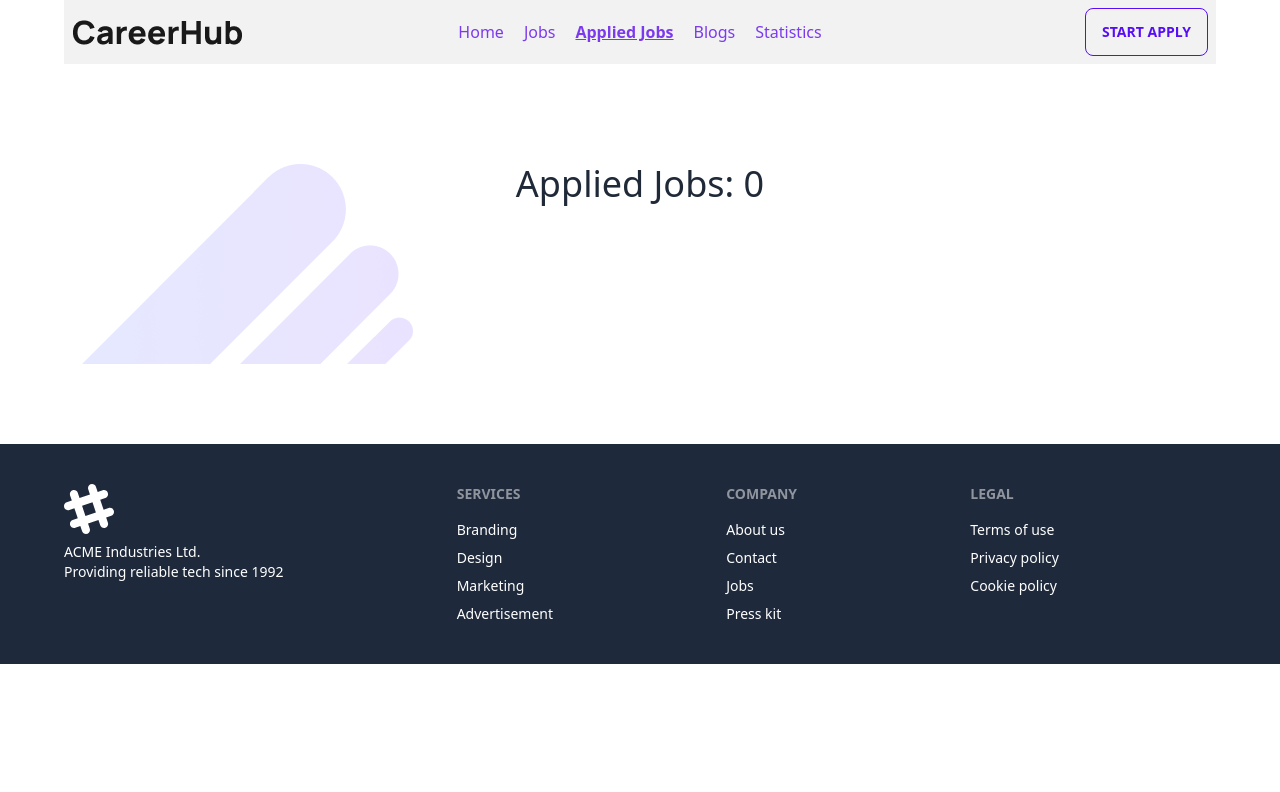
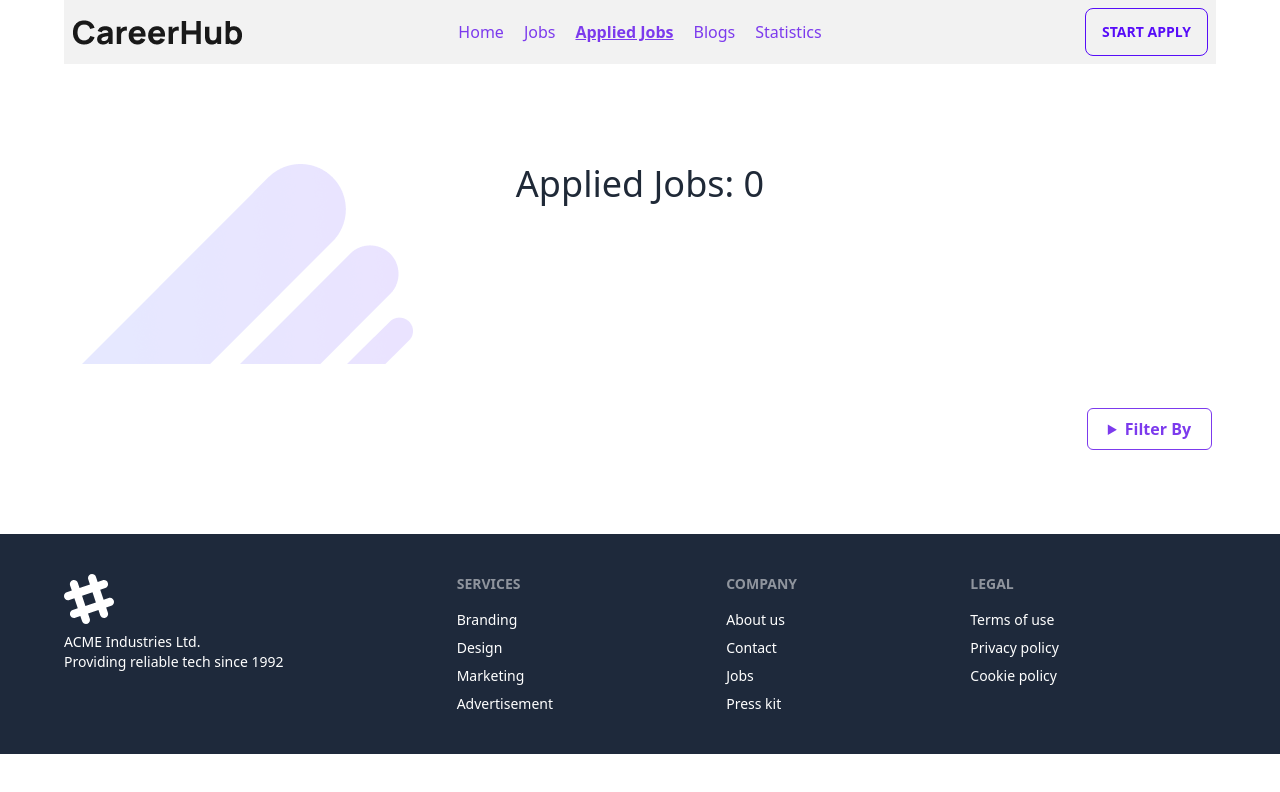
Before and after one commit to Rafiul23/react-career-hub, a React (Vite) app: page /appliedjobs in a window 1280 px wide. Shown: the top 792 px of the page. Built offline with nearby package versions, Linux system fonts and the light colour scheme.

Commit message:
added filter button with options

```diff
--- a/src/Componnents/AppliedJobs.jsx
+++ b/src/Componnents/AppliedJobs.jsx
@@ -4,14 +4,12 @@ import { useEffect, useState } from "react";
 import { getSaveJobApplication } from "../utilities/localstorage";
 import AppliedJobsCard from "./AppliedJobsCard";
 
-
 const AppliedJobs = () => {
-
   const jobs = useLoaderData();
 
   const [appliedJobs, setAppliedJobs] = useState([]);
 
-    useEffect(()=>{
+  useEffect(() => {
     const storedJobIds = getSaveJobApplication();
 
     // if(jobs.length > 0){
@@ -19,16 +17,16 @@ const AppliedJobs = () => {
     // }
 
     const jobsApplied = [];
-        for(const id of storedJobIds){
-            const job = jobs.find(job => job.id === id)
-            if(job){
+    for (const id of storedJobIds) {
+      const job = jobs.find((job) => job.id === id);
+      if (job) {
         jobsApplied.push(job);
       }
     }
 
     setAppliedJobs(jobsApplied);
     console.log(storedJobIds, jobs, jobsApplied);
-    }, [])
+  }, []);
 
   return (
     <div>
@@ -43,15 +41,26 @@ const AppliedJobs = () => {
           Applied Jobs: {appliedJobs.length}
         </h2>
       </div>
-        <div className="grid grid-cols-1 gap-4 my-10">
-        {
-            appliedJobs.map(job => <AppliedJobsCard
-            key={job.id}
-            job={job}
-            ></AppliedJobsCard>)
-        }
+      <div className="text-right my-10">
+        <details className="dropdown">
+          <summary className="px-5 border border-violet-600 py-2 font-extrabold text-violet-600 rounded-md m-1">Filter By</summary>
+          <ul className="menu dropdown-content bg-base-100 rounded-box z-[1] w-52 p-2 shadow">
+            <li>
+              <a>On Site</a>
+            </li>
+            <li>
+              <a>Remote</a>
+            </li>
+          </ul>
+        </details>
+
       </div>
 
+      <div className="grid grid-cols-1 gap-4 my-10">
+        {appliedJobs.map((job) => (
+          <AppliedJobsCard key={job.id} job={job}></AppliedJobsCard>
+        ))}
+      </div>
     </div>
   );
 };
```
Lines whose indentation alone changed are shown as unchanged.
